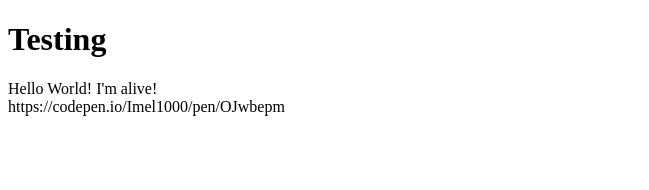
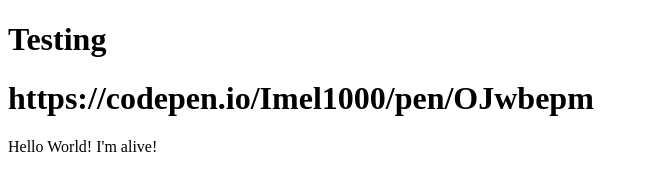
Before and after one commit to Imel1000/wdd230, a plain HTML site: page index.html in a window 1280 px wide. Shown: the whole page, without its empty margins (0-649 px from the left). Drawn offline with Linux system fonts and the light colour scheme.

Commit message:
chge made

```diff
--- a/index.html
+++ b/index.html
@@ -8,7 +8,7 @@
     </head>
     <body>
         <h1>Testing</h1>
+        <h1>https://codepen.io/Imel1000/pen/OJwbepm</h1>
         <footer>Hello World! I'm alive!</footer>
-        <footer>https://codepen.io/Imel1000/pen/OJwbepm</footer>
     </body>
 </html>
```
